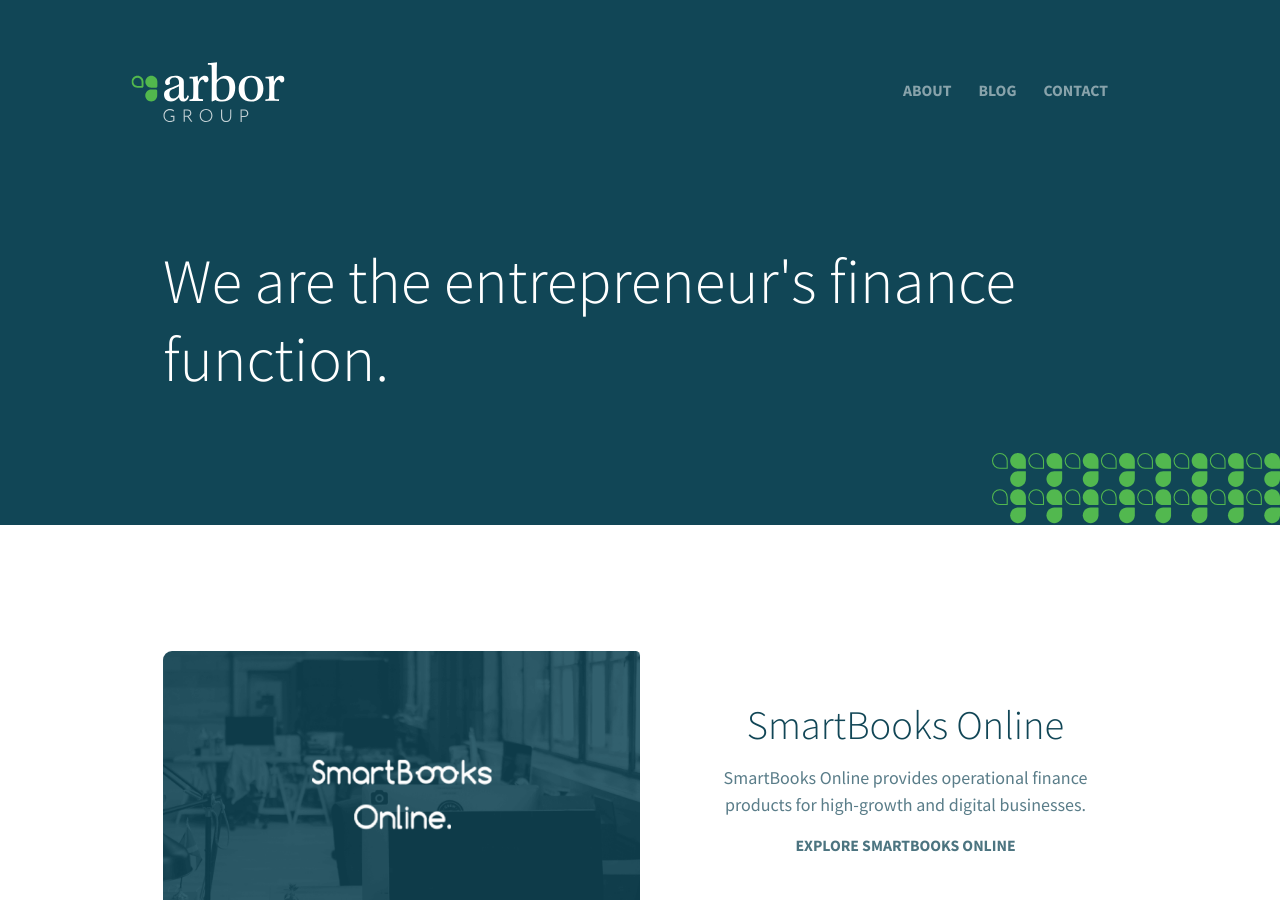
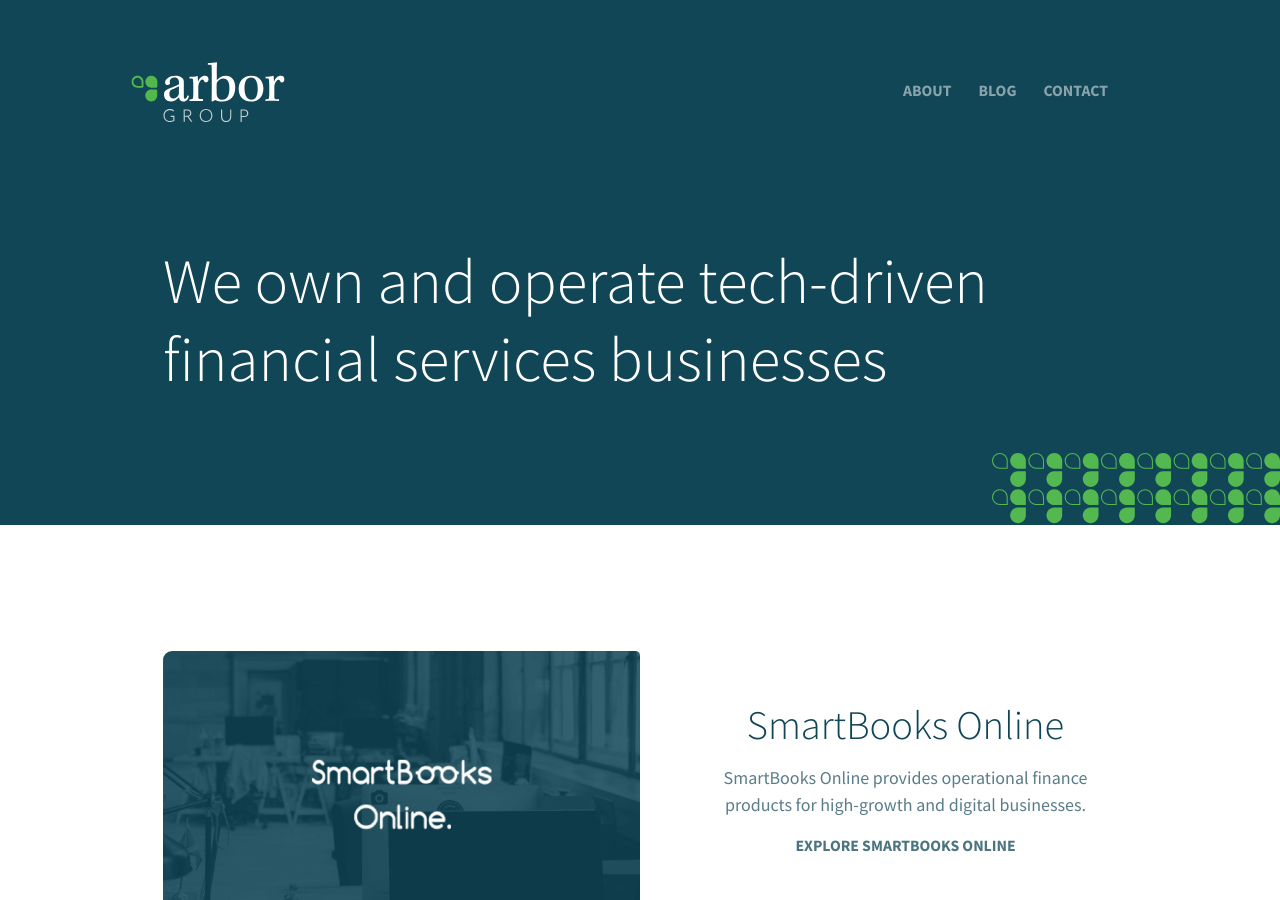
Before and after one commit to Arborgroup/Arborgroup.github.io, a Jekyll site: the page built from index.html, in a window 1280 px wide and 900 px high. Built offline with Jekyll 4.4.1, drawn with Linux system fonts in a browser that asks for light colours.

Commit message:
Update index.html

```diff
--- a/index.html
+++ b/index.html
@@ -1,7 +1,7 @@
 ---
 layout: default
 title: "Arbor Group"
-description: "We are the entrepreneur's finance function."
+description: "We own and operate tech-driven financial services businesses."
 ---
 
 {% include header.html %}
@@ -9,7 +9,7 @@
 <main>
   <section class="section section--dark section--hero">
     <div class="container">
-      <h1 class="h1">We are the entrepreneur's finance function.</h1>
+      <h1 class="h1">We own and operate tech-driven financial services businesses</h1>
     </div>
     <span class="pattern pattern--hero"></span>
   </section>
```
